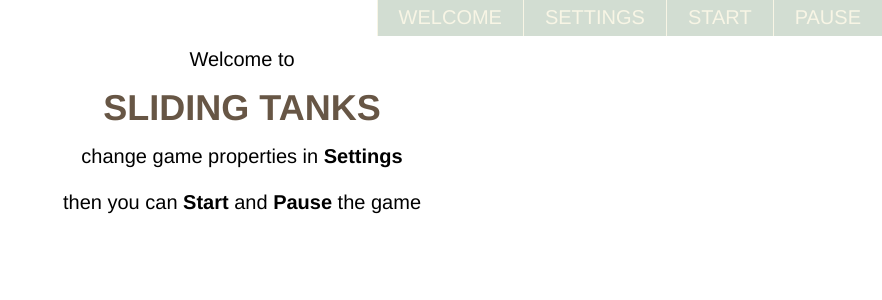
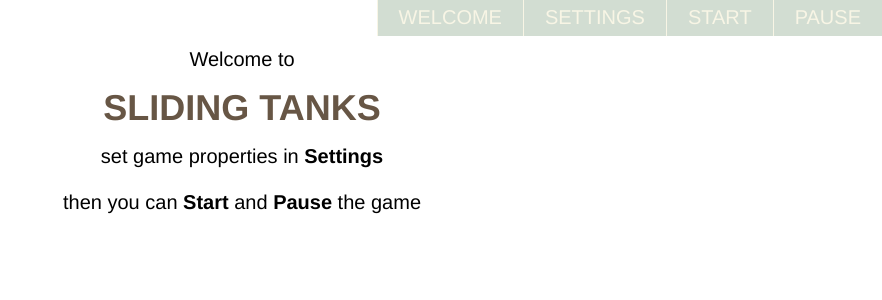
Before and after one commit to MarcinOstaszewski/sliding-tanks, a React (Create React App) app: page / in a window 1280 px wide. Shown: the top 300 px of the page, without its empty margins (398-1280 px from the left). Built offline with nearby package versions, Linux system fonts and the light colour scheme.

Commit message:
fix wording on Welcome screen

```diff
--- a/src/components/GameStateView/Welcome.jsx
+++ b/src/components/GameStateView/Welcome.jsx
@@ -6,7 +6,7 @@ export default function Welcome() {
         <WelcomeStyled>
             <p>Welcome to</p>
             <h1>Sliding Tanks</h1>
-            <p>change game properties in <strong>Settings</strong></p><br />
+            <p>set game properties in <strong>Settings</strong></p><br />
             <p>then you can <strong>Start</strong> and <strong>Pause</strong> the game</p>
         </WelcomeStyled>
     )
```
